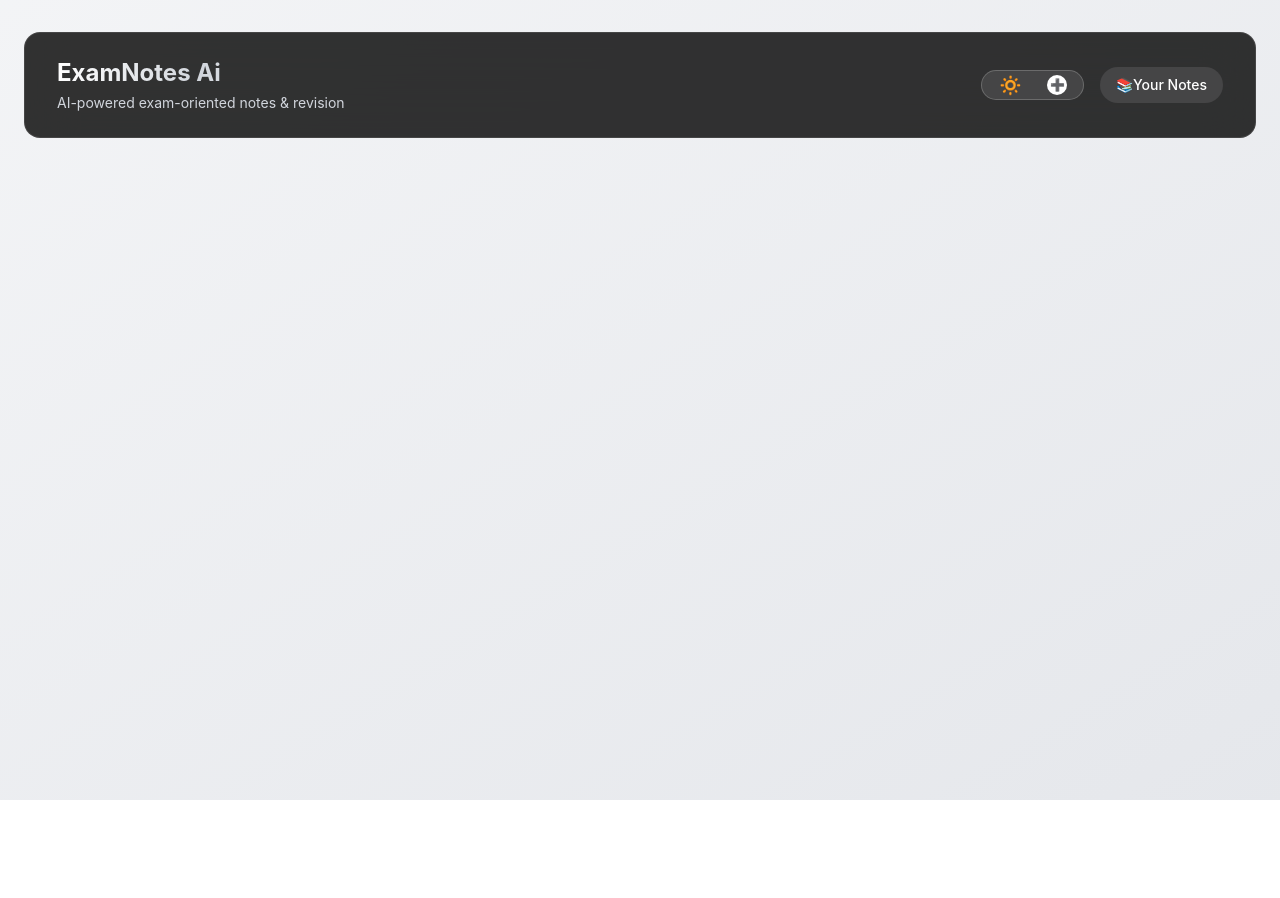
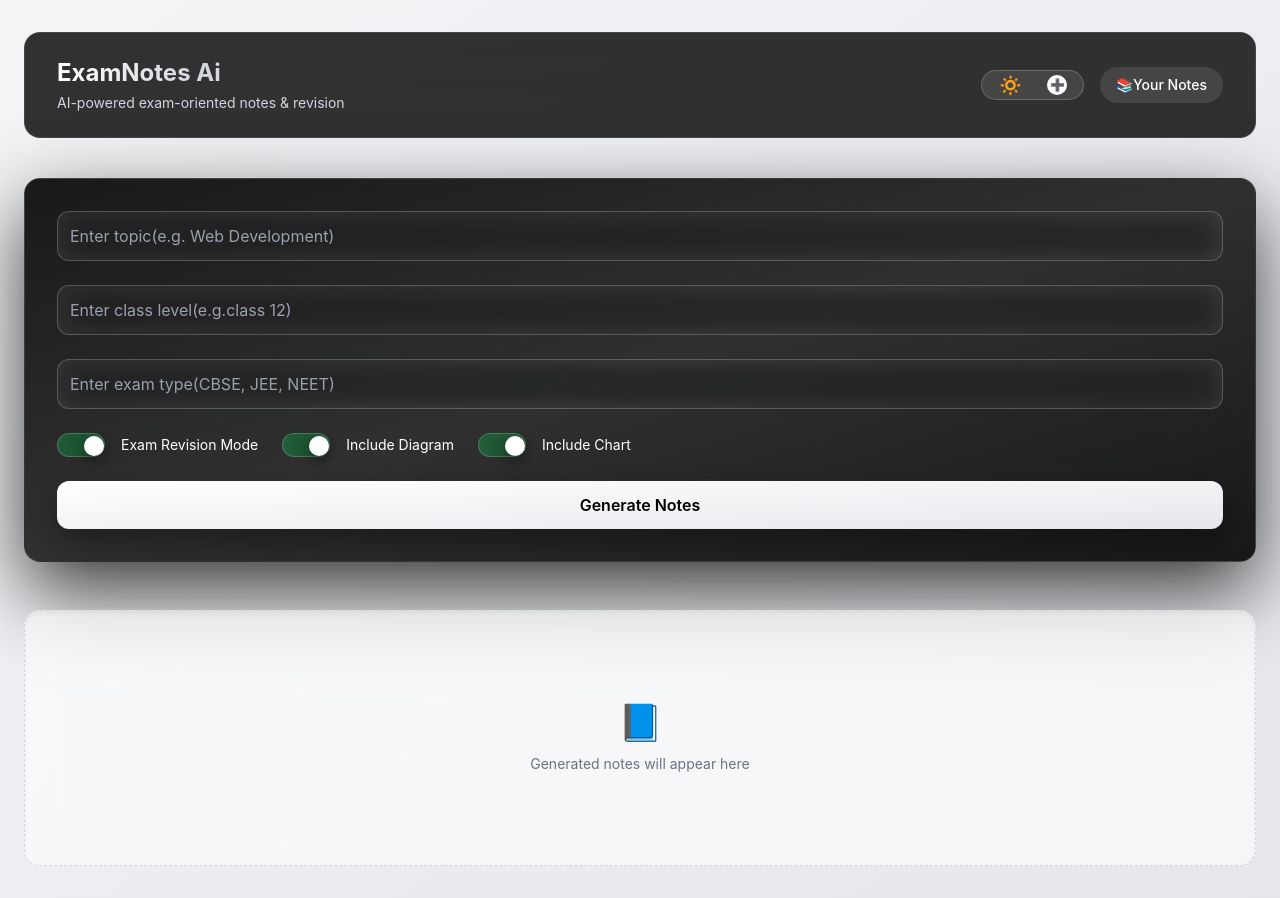
Before and after one commit to Naveen4222/ExamNotesAi, a React (Vite) app in the folder client/: page /notes in a window 1280 px wide. Before the commit the page ends 800 px from the top, so only its background shows below. Built offline with nearby package versions, Linux system fonts and the light colour scheme; no server answers.

Commit message:
form funcationlity

```diff
--- /dev/null
+++ b/client/src/Components/TopicFrom.jsx
@@ -0,0 +1,124 @@
+import React from 'react'
+import { motion } from 'motion/react'
+import { useState } from 'react'
+
+
+const TopicFrom = ({ setResult, setLoading, loading, setError }) => {
+
+  const [topic, setTopic] = useState("");
+  const [classLevel, setClassLevel] = useState("");
+  const [examType, setExamType] = useState("");
+  const [revisionMode, setRevisionMode] = useState("false");
+  const [includeDiagram, setIncludeDiagram] = useState("false");
+  const [includeChart, setIncludeChart] = useState("false");
+  return (
+    <motion.div
+      initial={{ opacity: 0, y: 20 }}
+      animate={{ opacity: 1, y: 0 }}
+      className=' relative rounded-2xl p-8 space-y-6
+        bg-gradient-to-br from-black/90 via-black/80 to-black/90
+        backdrop-blur-2xl
+        border border-white/10
+        shadow-[0_30px_80px_rgba(0,0,0,0.75)]
+        text-white'>
+      <input type="text" className='w-full p-3 rounded-xl
+          bg-white/10 backdrop-blur-lg
+          border border-white/20 placeholder-gray-400
+          text-white
+          focus:outline-none focus:ring-2 focus:ring/white/30'
+        placeholder='Enter topic(e.g. Web Development)'
+        onChange={(e) => setTopic(e.target.value)}
+        value={topic} />
+
+      <input type="text" className='w-full p-3 rounded-xl
+          bg-white/10 backdrop-blur-lg
+          border border-white/20 placeholder-gray-400
+          text-white
+          focus:outline-none focus:ring-2 focus:ring/white/30'
+        placeholder='Enter class level(e.g.class 12)'
+        onChange={(e) => setClassLevel(e.target.value)}
+        value={classLevel} />
+
+      <input type="text" className='w-full p-3 rounded-xl
+          bg-white/10 backdrop-blur-lg
+          border border-white/20 placeholder-gray-400
+          text-white
+          focus:outline-none focus:ring-2 focus:ring/white/30'
+        placeholder='Enter exam type(CBSE, JEE, NEET)'
+        onChange={(e) => setExamType(e.target.value)}
+        value={examType} />
+
+      <div className='flex flex-col md:flex-row gap-6'>
+        <Toggle lable="Exam Revision Mode" checked={revisionMode} onChange={() => setRevisionMode(!revisionMode)} />
+        <Toggle lable="Include Diagram" checked={includeDiagram} onChange={() => setIncludeDiagram(!includeDiagram)} />
+
+        <Toggle lable="Include Chart" checked={includeChart} onChange={() => setIncludeChart(!includeChart)} />
+      </div>
+
+      <motion.button
+      whileHover={!loading ? {scale: 1.02}: {}}
+      whileTap={!loading ? {scale : 0.95}:{}}
+      disabled={loading }
+      className={`
+        w-full mt-4
+        py-3 rounded-xl
+        font-semibold
+        flex items-center justify-center gap-3
+        transition
+        ${loading
+          ? "bg-gray-300 text-gray-600 cursor-not-allowed"
+          : "bg-gradient-to-br from-white to-gray-200 text-black shadow-[0_15px_35px_rgba(0,0,0,0.4)]"
+        }`}>
+          {loading ? "Generating Notes..." : "Generate Notes"}
+
+      </motion.button>
+
+
+
+    </motion.div>
+
+
+  )
+}
+
+function Toggle({ lable, checked, onChange }) {
+  return (
+    <div className='flex items-center gap-4 cursor-pointer select-none' onClick={onChange}>
+      <motion.div
+        animate={{
+          backgroundColor: checked
+            ? "rgba(34,197,94,0.35)" // green when on
+            : "rgba(255,255,255,0.15)" // gray when off
+        }}
+        transition={{ duration: 0.25 }}
+        className='relative w-12 h-6 rounded-full
+        border border-white/20
+        backdrop-blur-lg'>
+
+        <motion.div
+          layout
+          transition={{ type: "spring", stiffness: 500, damping: 30 }}
+          className='absolute top-0.5
+          h-5 w-5 rounded-full
+          bg-white
+          shadow-[0_5px_15px_rgba(0,0,0,0.5)]'
+          style={{
+            left: checked ? "1.6rem" : "0.25rem",
+          }}>
+
+
+
+        </motion.div>
+
+      </motion.div>
+      <span className={`text-sm tranistion-colors
+              checked ? "text-green-300" : "text-gray-300"`}>
+        {lable}
+      </span>
+
+    </div>
+
+  )
+}
+
+export default TopicFrom
--- a/client/src/Pages/Home.jsx
+++ b/client/src/Pages/Home.jsx
@@ -56,7 +56,6 @@ const Home = () => {
                 scale: 1.07
               }}
               whileTap={{ scale: 0.97 }}
-              transition={{ type: "spring", stiffness: 200, damping: 18 }}
               className='mt-10 px-10 py-3 rounded-xl
                           flex items-center gap-3
                           bg-gradient-to-br from-black/90 via-black/80 to-black/90
--- a/client/src/Pages/Notes.jsx
+++ b/client/src/Pages/Notes.jsx
@@ -1,7 +1,8 @@
-import React from 'react'
+import React, { useState } from 'react'
 import { motion } from "motion/react"
 import { useSelector } from 'react-redux'
 import { useNavigate } from 'react-router-dom'
+import TopicFrom from '../Components/TopicFrom'
 
 
 
@@ -9,6 +10,11 @@ const Notes = () => {
   const navigate = useNavigate();
   const { userData } = useSelector((state) => state.user);
   const credits = userData?.credits;
+
+  const [loading, setLoading] = useState(false);
+  const [error, setError] = useState("");
+  const [result, setResult] = useState(null);
+
 
   return (
     <div className='min-h-screen bg-gradient-to-br from-gray-100 to-gray-200 px-6 py-8'>
@@ -37,7 +43,7 @@ const Notes = () => {
           rounded-full px-4 py02
           bg-white/10
           border border-white/20
-          text-white text-sm' onClick={()=>navigate("/pricing")}>
+          text-white text-sm' onClick={() => navigate("/pricing")}>
             <span className='text-xl'>
               🔅
             </span>
@@ -55,8 +61,8 @@ const Notes = () => {
             </motion.span>
           </button>
           <button
-          onClick={()=> navigate("/history")}
-          className='px-4 py-2 rounded-full
+            onClick={() => navigate("/history")}
+            className='px-4 py-2 rounded-full
           text-sm font-medium
           bg-white/10
           text-white
@@ -67,7 +73,32 @@ const Notes = () => {
         </div>
 
       </motion.header>
+      <motion.div className='mb-12'>
 
+        <TopicFrom loading={loading}
+          setResult={setResult}
+          setLoading={setLoading}
+          setError={setError} />
+
+      </motion.div>
+
+      <motion.div
+        whileHover={{ scale: 1.02 }}
+
+        className='h-64
+      rounded-2xl
+      flex flex-col items-center justify-center
+      bg-white/60 backdrop-blur-lg
+      border border-dashed border-gray-300
+      text-gray-500
+      shadow-inner'>
+        <span className="text-4xl mb-3">
+          📘
+        </span>
+        <p className='text-sm'>
+          Generated notes will appear here
+        </p>
+      </motion.div>
 
 
 
```
